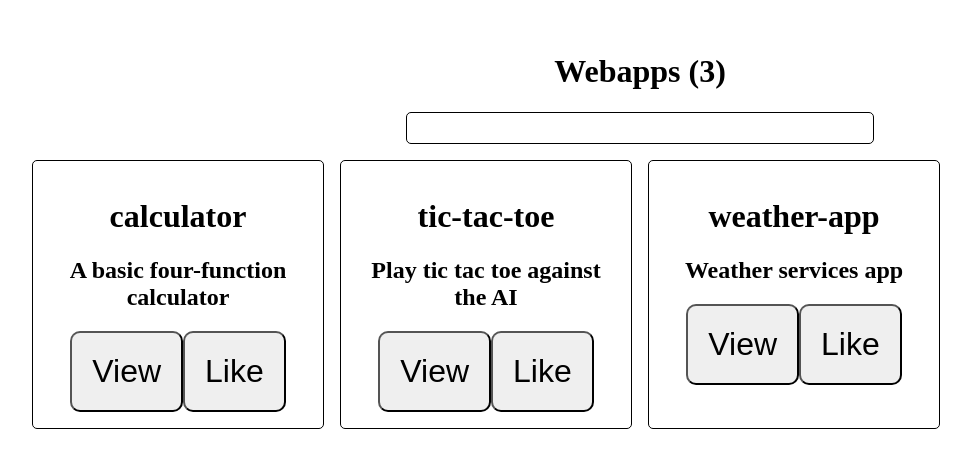
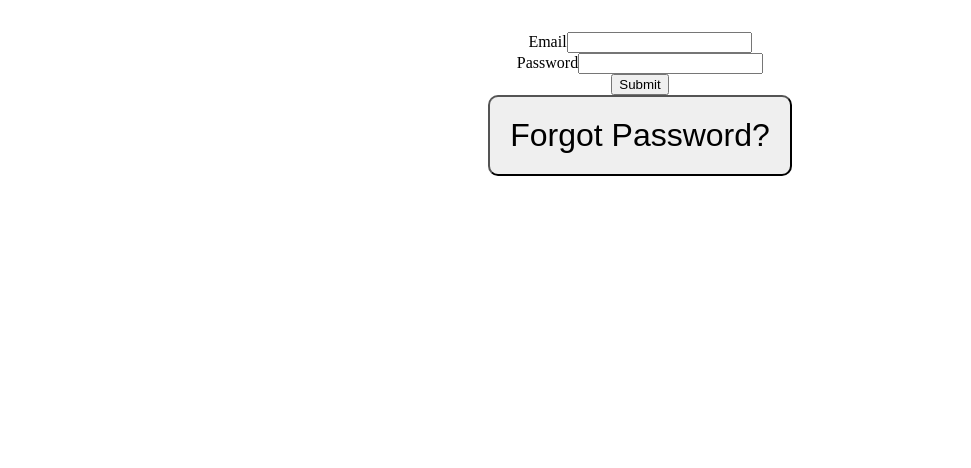
Before and after one commit to mphart/react-webapps, a React (Vite) app in the folder frontend/: page / in a window 1280 px wide. Shown: the top 468 px of the page, without its empty margins (0-971 px from the left). Built offline with nearby package versions, Linux system fonts and the light colour scheme.

Commit message:
began work on login/signup

```diff
--- a/frontend/index.html
+++ b/frontend/index.html
@@ -2,7 +2,7 @@
 <html lang="en">
   <head>
     <meta charset="UTF-8" />
-    <!-- <link rel="icon" type="image/svg+xml" href="/vite.svg" /> -->
+    <link rel="icon" type="image/svg+xml" href="/vite.svg" />
     <meta name="viewport" content="width=device-width, initial-scale=1.0" />
     <title>mphart's React Portfolio</title>
   </head>
--- a/frontend/src/App.jsx
+++ b/frontend/src/App.jsx
@@ -3,6 +3,10 @@ import { BrowserRouter, Routes, Route, Link } from 'react-router-dom';
 import applist from './webapps/applist.json'
 import './styles/App.css'
 
+// home pages
+import NotFoundPage from './components/NotFound.jsx'
+import SearchPage from './components/SearchPage.jsx'
+import LoginPage from './components/LoginPage.jsx'
 // webapps
 import Calculator from './webapps/calculator/Calculator.jsx'
 import TicTacToe from './webapps/tic-tac-toe/TicTacToe.jsx'
@@ -11,7 +15,8 @@ import WeatherApp from './webapps/weather-app/WeatherApp.jsx'
 export default function App() {
   return (
     <>
-    <BrowserRouter>
+    <LoginPage />
+    {/* <BrowserRouter>
       <Routes>
         <Route path="/" element={<SearchPage />} />
         <Route path="/calculator" element={<Calculator />} />
@@ -20,42 +25,7 @@ export default function App() {
 
         <Route path="*" element={<NotFoundPage />} />
       </Routes>
-    </BrowserRouter>
+    </BrowserRouter> */}
     </>
   )
 }
-
-export function SearchPage(){
-  const [filtered, setFiltered] = useState(applist)
-
-  function handleChange(e){
-    let searchTerm = e.target.value.toLowerCase().trim()
-    let newList = applist.filter(app => app.title.toLowerCase().includes(searchTerm))
-    setFiltered(newList)
-  }
-
-  return (
-    <>
-      <h1>Webapps ({filtered.length})</h1>
-      <input type="text" onChange={handleChange} className="search-field"/>
-      <div className="gallery">
-        {filtered.map(app => {
-          return(
-            <div className="card" key={app.title}>
-              <h1 className="card-title">{app.title}</h1>
-              <h2 className="card-text">{app.description}</h2>
-              <Link to={app.path}><button>View</button></Link>
-              <button className="favorite">Like</button>
-            </div>
-          )
-        })}
-      </div>
-    </>
-  )
-}
-
-export function NotFoundPage(){
-  return(
-    <h1>404: Not Found</h1>
-  )
-}
--- /dev/null
+++ b/frontend/src/components/LoginPage.jsx
@@ -0,0 +1,72 @@
+import {useState} from 'react'
+import '../styles/login.css'
+
+
+export default function LoginPage(){
+    const [loginInfo, setLoginInfo] = useState({
+        email : "",
+        password : ""
+    })
+
+    function handleSubmit(e){
+        if(validateForm()){
+            alert("Success")
+        } else{
+            e.preventDefault()
+        }
+    }
+
+    // return true if the form is valid on first pass, else false
+    function validateForm(){
+        let email = loginInfo.email
+        let password = loginInfo.password
+        // check that the email is an email
+        if(!email.includes("@")){
+            alert("Must input a valid email")
+            return false
+        }
+        // further validation of email
+        const emailSplit = email.split("@")
+        if(emailSplit.length > 2){
+            alert("Must input a valid email")
+            return false
+        }
+        if(emailSplit[1].length <= 0){
+            alert("Must input a valid email")
+            return false
+        }
+        // check password
+        if(password.length <= 0){
+            alert("Must input a valid password")
+            return false
+        }
+        // form looks good
+        return true
+    }
+
+    function handleChange(e){
+        const {name, value} = e.target
+        setLoginInfo({...loginInfo, [name]: value})
+        console.log(loginInfo)
+    }
+
+    function forgotPassword(){
+
+    }
+
+
+    return (
+        <div className="login">
+            <form onSubmit={handleSubmit}>
+                <label>Email</label>
+                <input type="text" name="email" onChange={handleChange} className="login-input" />
+                <br />
+                <label>Password</label>
+                <input type="text" name="password" onChange={handleChange} className="login-input" />
+                <br />
+                <input type="submit" value="Submit" />
+            </form>
+            <button onClick={forgotPassword}>Forgot Password?</button>
+        </div>
+    )
+}
--- /dev/null
+++ b/frontend/src/components/NotFound.jsx
@@ -0,0 +1,5 @@
+export default function NotFoundPage(){
+  return(
+    <h1>404: Not Found</h1>
+  )
+}
--- /dev/null
+++ b/frontend/src/components/SearchPage.jsx
@@ -0,0 +1,32 @@
+import {useState} from 'react'
+import applist from '../webapps/applist.json'
+import {Link} from 'react-router-dom'
+
+export default function SearchPage(){
+  const [filtered, setFiltered] = useState(applist)
+
+  function handleChange(e){
+    let searchTerm = e.target.value.toLowerCase().trim()
+    let newList = applist.filter(app => app.title.toLowerCase().includes(searchTerm))
+    setFiltered(newList)
+  }
+
+  return (
+    <>
+      <h1>Webapps ({filtered.length})</h1>
+      <input type="text" onChange={handleChange} className="search-field"/>
+      <div className="gallery">
+        {filtered.map(app => {
+          return(
+            <div className="card" key={app.title}>
+              <h1 className="card-title">{app.title}</h1>
+              <h2 className="card-text">{app.description}</h2>
+              <Link to={app.path}><button>View</button></Link>
+              <button className="favorite">Like</button>
+            </div>
+          )
+        })}
+      </div>
+    </>
+  )
+}
--- /dev/null
+++ b/frontend/src/styles/login.css
@@ -0,0 +1,5 @@
+
+
+.login{
+
+}
--- a/frontend/src/webapps/weather-app/WeatherApp.jsx
+++ b/frontend/src/webapps/weather-app/WeatherApp.jsx
@@ -10,7 +10,7 @@ export default function WeatherApp() {
     async function getWeatherData(){
         try{
             const response = await fetch("https://api.open-meteo.com/v1/forecast?latitude=52.52&longitude=13.41")
-            const result = response.json()
+            const result = await response.json()
             console.log({response: response, result: result})
             return result
         } catch(error){
```
Also changed, not shown: frontend/src/components/SigninPage.jsx (added).
